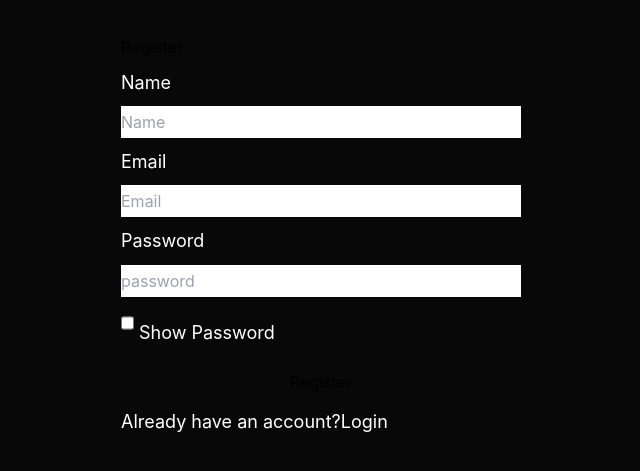
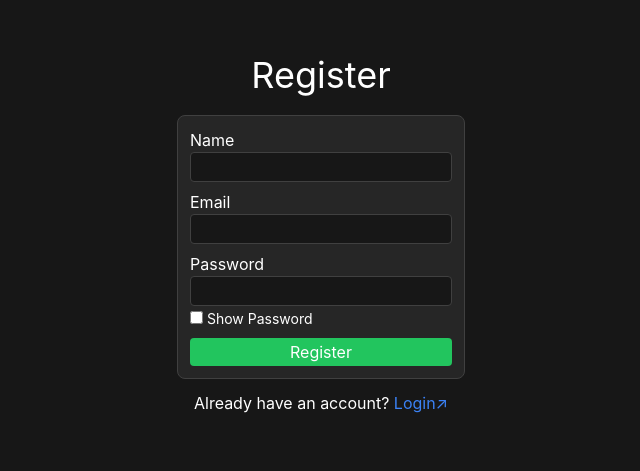
Before and after one commit to alvxck/authentication-system, a React (Vite) app in the folder client/: page /register in a window 1280 px wide. Shown: the part 165-636 px from the top of the page, without its empty margins (319-959 px from the left). Built offline with nearby package versions, Linux system fonts and the light colour scheme.

Commit message:
feat: update login and registration page UI

```diff
--- a/client/index.html
+++ b/client/index.html
@@ -4,7 +4,7 @@
     <meta charset="UTF-8" />
     <link rel="icon" type="image/svg+xml" href="/vite.svg" />
     <meta name="viewport" content="width=device-width, initial-scale=1.0" />
-    <title>Vite + React + TS</title>
+    <title></title>
   </head>
   <body>
     <div id="root"></div>
--- a/client/src/App.css
+++ b/client/src/App.css
@@ -2,31 +2,3 @@
 body {
 	margin: 0;
 }
-
-.main {
-	margin: 0;
-	padding: 0;
-	width: 100vw;
-	height: 100vh;
-	display: flex;
-	align-items: center;
-	justify-content: center;
-	background-color: #080808;
-}
-
-form {
-	display: flex;
-	flex-direction: column;
-	justify-content: space-between;
-	width: 400px;
-	height: 400px;
-}
-
-form label {
-	color: #FFF;
-	font-size: large;
-}
-
-form input {
-	height: 2rem;
-}
--- a/client/src/routes/Login.tsx
+++ b/client/src/routes/Login.tsx
@@ -27,19 +27,22 @@ export const Login = () => {
     }
 
     return (
-        <div className='main'>
-            <form onSubmit={login}>
-                <h1>Login</h1>
-                <label>Email</label>
+        <div className='m-0 p-0 flex items-center justify-center w-screen h-screen bg-neutral-900'>
+            <form
+                className='flex flex-col justify-between w-72'
+                onSubmit={login}>
+                <h1 className='text-white text-center text-4xl'>Login</h1>
+                <div className='p-3 mt-5 flex flex-col justify-between border rounded-lg border-neutral-700 bg-neutral-800'>
+                    <label className='text-white mt-2'>Email</label>
                     <input
-                    placeholder='Email'
+                        className='px-1 py-0.5 text-white border rounded border-neutral-700 bg-neutral-900 focus:border-blue-500 focus:outline-none'
                         value={email}
                         onChange={(x) => setEmail(x.target.value)}
                         type='email'
                     />
-                <label>Password</label>
+                    <label className='text-white mt-2'>Password</label>
                     <input
-                    placeholder='Password'
+                        className='px-1 py-0.5 text-white border rounded border-neutral-700 bg-neutral-900 focus:border-blue-500 focus:outline-none'
                         value={password}
                         onChange={(x) => setPassword(x.target.value)}
                         type={showPassword ? 'text' : 'password'}
@@ -50,15 +53,18 @@ export const Login = () => {
                             checked={showPassword}
                             onChange={togglePassword}
                         />
-                    <label> Show Password</label>
+                        <label className='text-white text-sm'> Show Password</label>
                     </div>
                     <label>{error}</label>
                     <input
+                        className='text-white mt-2 py-0.5 bg-green-500 rounded cursor-pointer'
                         type='submit'
-                    value='Register'
+                        value='Login'
                     />
-                <label>Don't have an account?
-                    <Link to='/register'>Register</Link>
+                </div>
+
+                <label className='text-white text-center mt-3'>Don't have an account?
+                    <Link className='text-blue-500' to='/register'> Register↗︎</Link>
                 </label>
             </form>
         </div>
--- a/client/src/routes/Register.tsx
+++ b/client/src/routes/Register.tsx
@@ -28,26 +28,29 @@ export const Register = () => {
     }
 
     return (
-        <div className='main'>
-            <form onSubmit={register}>
-                <h1>Register</h1>
-                <label>Name</label>
+        <div className='m-0 p-0 flex items-center justify-center w-screen h-screen bg-neutral-900'>
+            <form
+                className='flex flex-col justify-between w-72'
+                onSubmit={register}>
+                <h1 className='text-white text-center text-4xl'>Register</h1>
+                <div className='p-3 mt-5 flex flex-col justify-between border rounded-lg border-neutral-700 bg-neutral-800'>
+                    <label className='text-white'>Name</label>
                     <input
-                    placeholder='Name'
+                        className='px-1 py-0.5 text-white border rounded border-neutral-700 bg-neutral-900 focus:border-blue-500 focus:outline-none'
                         value={name}
                         onChange={(x) => setName(x.target.value)}
                         type='text'
                     />
-                <label>Email</label>
+                    <label className='text-white mt-2'>Email</label>
                     <input
-                    placeholder='Email'
+                        className='px-1 py-0.5 text-white border rounded border-neutral-700 bg-neutral-900 focus:border-blue-500 focus:outline-none'
                         value={email}
                         onChange={(x) => setEmail(x.target.value)}
                         type='email'
                     />
-                <label>Password</label>
+                    <label className='text-white mt-2'>Password</label>
                     <input
-                    placeholder='password'
+                        className='px-1 py-0.5 text-white border rounded border-neutral-700 bg-neutral-900 focus:border-blue-500 focus:outline-none'
                         value={password}
                         onChange={(x) => setPassword(x.target.value)}
                         type={showPassword ? 'text' : 'password'}
@@ -58,15 +61,18 @@ export const Register = () => {
                             checked={showPassword}
                             onChange={togglePassword}
                         />
-                    <label> Show Password</label>
+                        <label className='text-white text-sm'> Show Password</label>
                     </div>
                     <label>{error}</label>
                     <input
+                        className='text-white mt-2 py-0.5 bg-green-500 rounded cursor-pointer'
                         type='submit'
                         value='Register'
                     />
-                <label>Already have an account?
-                    <Link to='/login'>Login</Link>
+                </div>
+
+                <label className='text-white text-center mt-3'>Already have an account?
+                    <Link className='text-blue-500' to='/login'> Login↗</Link>
                 </label>
             </form>
         </div>
```
Lines whose indentation alone changed are shown as unchanged.
